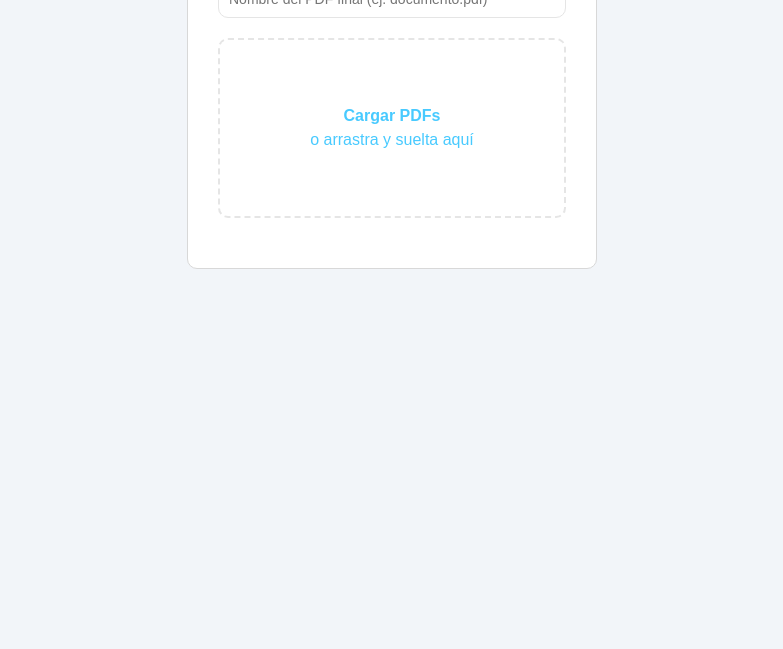
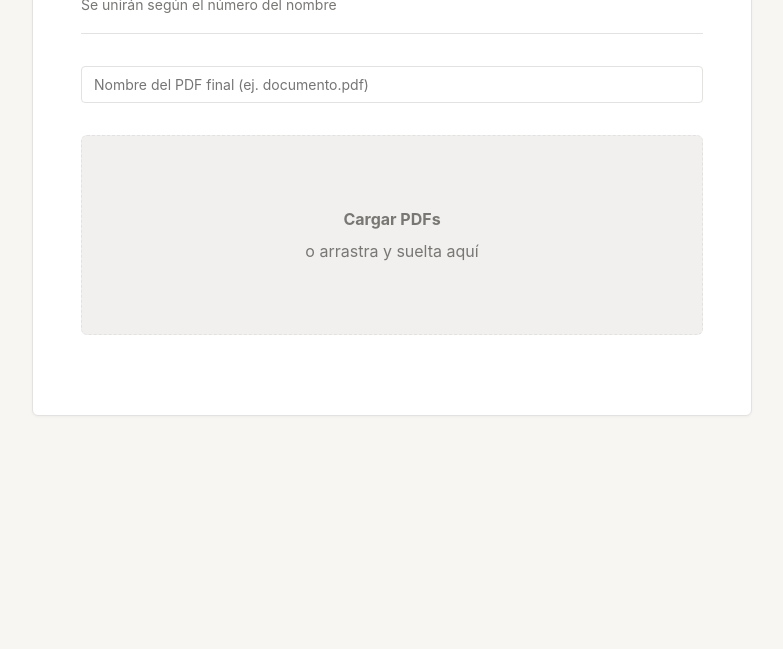
Before and after one commit to crdiazcasado/pdf-joiner, a plain HTML site: page index.html in a window 1280 px wide. Shown: the part 151-800 px from the top of the page, without its empty margins (248-1031 px from the left). Drawn offline with Linux system fonts and the light colour scheme.

Commit message:
Refactor CSS variables and improve styling

```diff
--- a/style.css
+++ b/style.css
@@ -1,82 +1,112 @@
 :root{
-    --bg:#f2f5f9;
-    --text:#3c3c3c;
-    --title:#3c3c3c;
-    --card:#ffffff;
-    --border:#e5e5e5;
-    --accent:#48CAFF;
-    --error:#ff4d4f;
+    --bg:#F7F6F3;
+    --text:#37352F;
+    --title:#37352F;
+    --card:#FFFFFF;
+    --border:#E3E2E0;
+    --accent:#2383E2;
+    --accent-hover:#1a6fc7;
+    --error:#EB5757;
+    --subtle-bg:#F1F0EE;
 }
 
 *{box-sizing:border-box}
 
 body{
     margin:0;
-    padding:32px;
-    font-family:"Montserrat", sans-serif;
+    padding:48px 32px;
+    font-family: -apple-system, BlinkMacSystemFont, "Segoe UI", "Inter", Helvetica, "Apple Color Emoji", Arial, sans-serif, "Segoe UI Emoji", "Segoe UI Symbol";
+    font-weight: 400;
     background:var(--bg);
     color:var(--text);
-    text-align:center;
     display:flex;
     flex-direction:column;
     align-items:center;
+    line-height: 1.5;
 }
 
 #card{
-    background:white;
-    border-radius:10px;
-    border:1px solid #d8d8d8;
-    width:410px;
-    padding:30px;
+    background:var(--card);
+    border-radius:6px;
+    border:1px solid var(--border);
+    width:100%;
+    max-width:720px;
+    padding:48px;
     display:flex;
     flex-direction:column;
-    gap:20px;
+    gap:32px;
+    box-shadow: 0 1px 3px rgba(0, 0, 0, 0.04);
 }
 
 .title{
     text-align:left;
+    padding-bottom: 12px;
+    border-bottom: 1px solid var(--border);
 }
 
 h1{
-    margin:0 0 4px;
-    font-size:24px;
+    margin:0 0 6px;
+    font-size:28px;
+    font-weight: 600;
+    color:var(--title);
+    letter-spacing: -0.02em;
 }
 
 p{
-    margin:0;
+    margin:0 0 6px 0;
     font-size:14px;
+    font-weight: 400;
+    color: #787774;
 }
 
 input[type=text]{
-    padding:10px;
-    border-radius:10px;
+    padding:9px 12px;
+    border-radius:4px;
     border:1px solid var(--border);
     font-size:14px;
     width:100%;
     outline:none;
+    background: var(--card);
+    color: var(--text);
+    font-family: inherit;
+    transition: all 0.15s ease;
+}
+
+input[type=text]:hover{
+    background: var(--subtle-bg);
 }
 
 input[type=text]:focus{
     border-color:var(--accent);
+    background: var(--card);
+    box-shadow: 0 0 0 2px rgba(35, 131, 226, 0.12);
 }
 
 #dropzone{
     width:100%;
-    height:180px;
-    border:2px dashed var(--border);
-    border-radius:10px;
+    height:200px;
+    border:1.5px dashed var(--border);
+    border-radius:6px;
     cursor:pointer;
-    background:#fff;
+    background:var(--subtle-bg);
     display:flex;
     flex-direction:column;
     justify-content:center;
     align-items:center;
-    gap:6px;
-    color:var(--accent);
+    gap:8px;
+    color:#787774;
+    transition: all 0.2s ease;
+}
+
+#dropzone:hover{
+    background: #E9E8E6;
+    border-color: #D3D1CB;
 }
 
 #dropzone.active{
-    background:rgba(72,202,255,.08);
+    background:rgba(35, 131, 226, 0.05);
+    border-color: var(--accent);
+    color: var(--accent);
 }
 
 input[type=file]{display:none}
@@ -86,39 +116,51 @@ button{
     background:var(--accent);
     color:white;
     cursor:pointer;
-    padding:10px;
-    border-radius:30px;
+    padding:8px 16px;
+    border-radius:5px;
     font-size:14px;
+    font-weight: 500;
+    font-family: inherit;
+    transition: all 0.15s ease;
+    min-width: 100px;
+}
+
+button:hover{
+    background:var(--accent-hover);
 }
 
 button.secondary{
-    background:none;
-    color:var(--accent);
-    border:1px solid var(--accent);
+    background:var(--card);
+    color:var(--text);
+    border:1px solid var(--border);
+}
+
+button.secondary:hover{
+    background:var(--subtle-bg);
 }
 
 #fileList{
     text-align:left;
     font-size:13px;
-    color:#666;
+    color:#787774;
+    font-weight: 400;
+    line-height: 1.6;
 }
 
 /* Responsive - Mobile */
 @media (max-width: 768px) {
     body {
-        padding: 16px;
+        padding: 24px 16px;
     }
-
     #card {
         width: 100%;
-        padding: 20px;
+        padding: 32px 24px;
+        gap: 28px;
     }
-
     #dropzone {
-        height: 150px;
+        height: 180px;
     }
-
     h1 {
-        font-size: 20px;
+        font-size: 24px;
     }
 }
```
